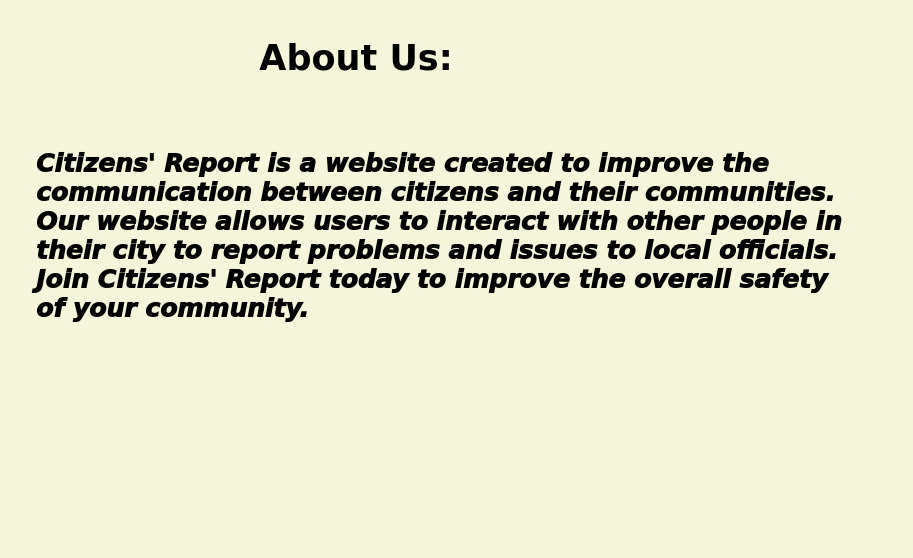
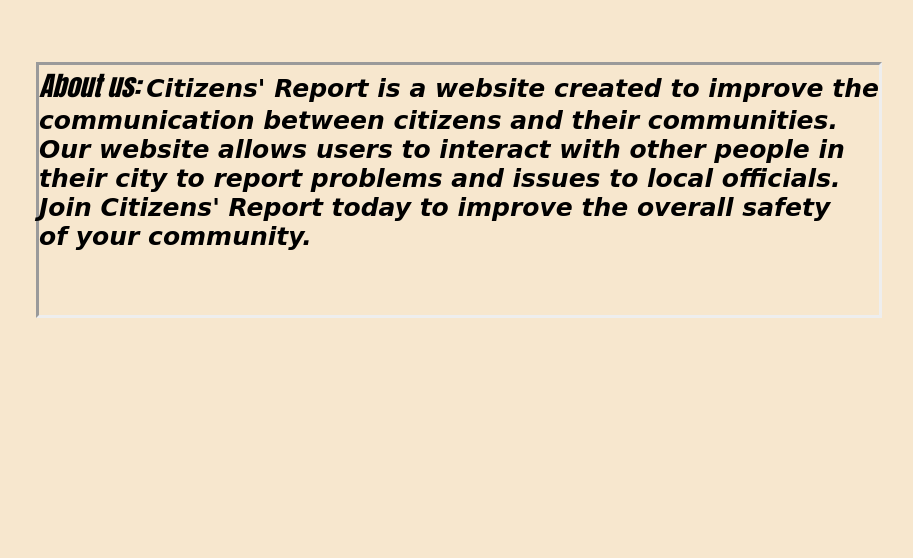
Before and after one commit to PrinceRios2000/startup_Hackathon2019, a Python web app: template templates/intro.html in a window 1280 px wide. Shown: the part 130-688 px from the top of the page, without its empty margins (284-1197 px from the left). Run offline with Jinja, Linux system fonts and the light colour scheme; the template is opened without the code that fills it, so the values that code supplies are empty.

Commit message:
Added intro page

```diff
--- a/static/intro.css
+++ b/static/intro.css
@@ -1,35 +1,35 @@
 body {
-    background-color: beige;
+    background-color: #F7E7CE;
 }
 .intropage {
-    font-family: "Comic Sans MS", cursive, sans-serif;
+    font-family: Comic;
     font-size: 35px;
     text-align: center;
-
+    background-image: url("https://www.salinascitycenter.com/wp-content/uploads/2016/10/salinas-california.jpg");
 }
 
 
 #title {
     height: 10em;
-    position: relative;
     font-size: 25px;
     font-family: Cursive;
     font-style: Italic;
     font-weight: Bold;
-    font-weight: 999;
+    font-weight: 900;
     margin: 0;
     position: absolute;
     top: 24%;
     left: 25%;
     margin-right: -50%;
-    transform: translate(-50%, -50%)
+    transform: translate
     display: flex;
-    justify-content: column;
+    justify-content: space-between;
+    border-style: inset;
 }
 
-.about {
-    text-align: center;
-    font-family: "Comic Sans MS", cursive, sans-serif;
-    font-weight: bold;
-    font-size: 35px;
+
+a {
+    font-weight: Bold;
+    font-family: Impact;
+    font-size: 27px;
 }
--- a/templates/intro.html
+++ b/templates/intro.html
@@ -4,17 +4,16 @@
     <link rel="stylesheet" href="../static/intro.css">
     </head>
     <body>
-    <div class = "intropage">
-    Hello!<br><br>Welcome to Citizens' Report!
+    <header></header><div class = "intropage">
+    Hello!<br><br>Welcome to Citizens' Report! Please
         <a id="logo" href="{{login_url}}">Login</a>
 
     </div>
-    <div class="about">
-        <br>About Us:
-    </div>
     <div id="title">
-        <br><br><br>
-        Citizens' Report is a website created to improve the<br> communication between citizens and their
+        <a>
+            About us:
+        </a>
+          Citizens' Report is a website created to improve the<br> communication between citizens and their
         communities.<br> Our website allows users to interact with other people in<br> their city
         to report problems and issues to local officials.<br>
         Join Citizens' Report today to improve the overall safety<br>of your community.
```
